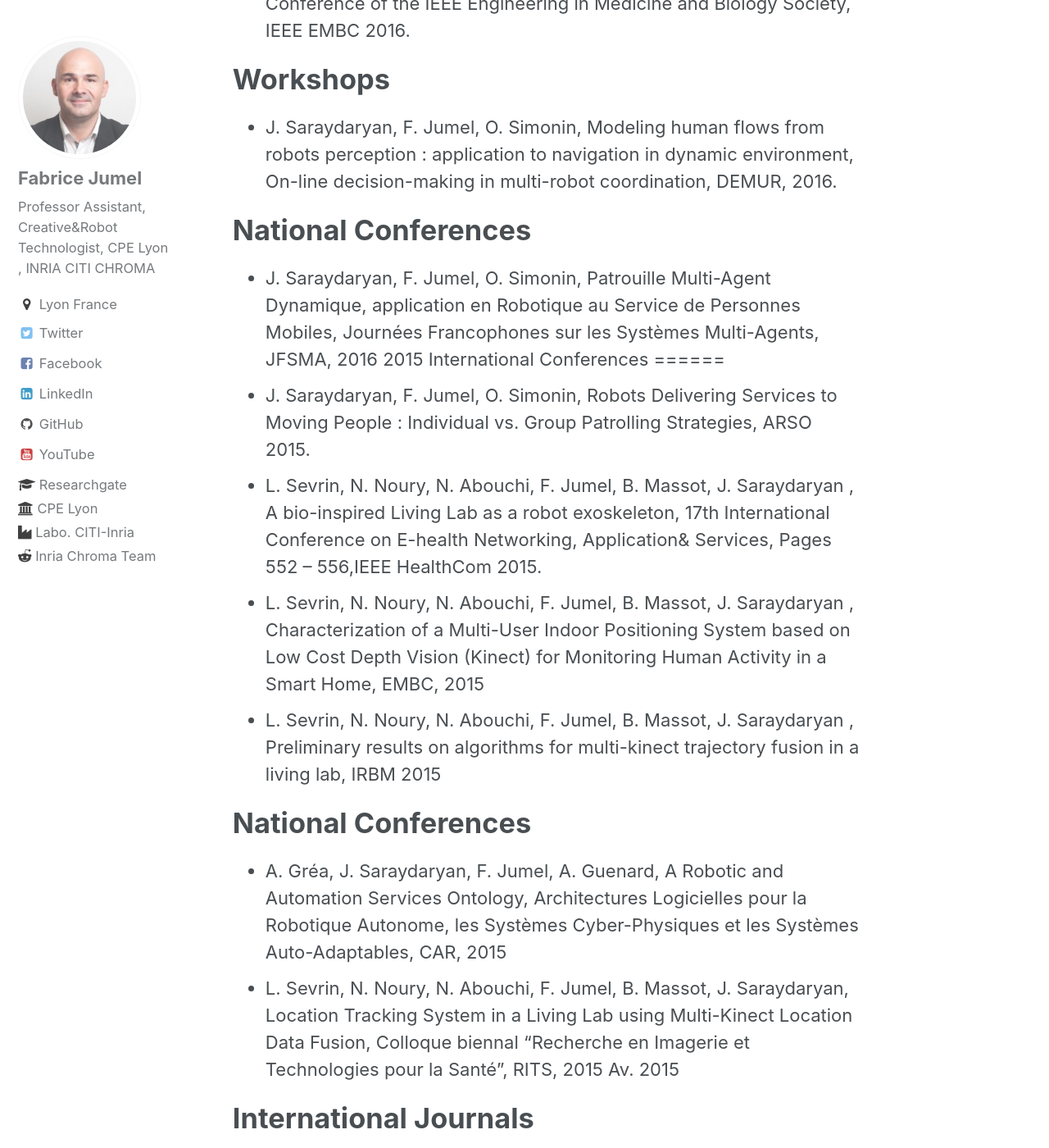
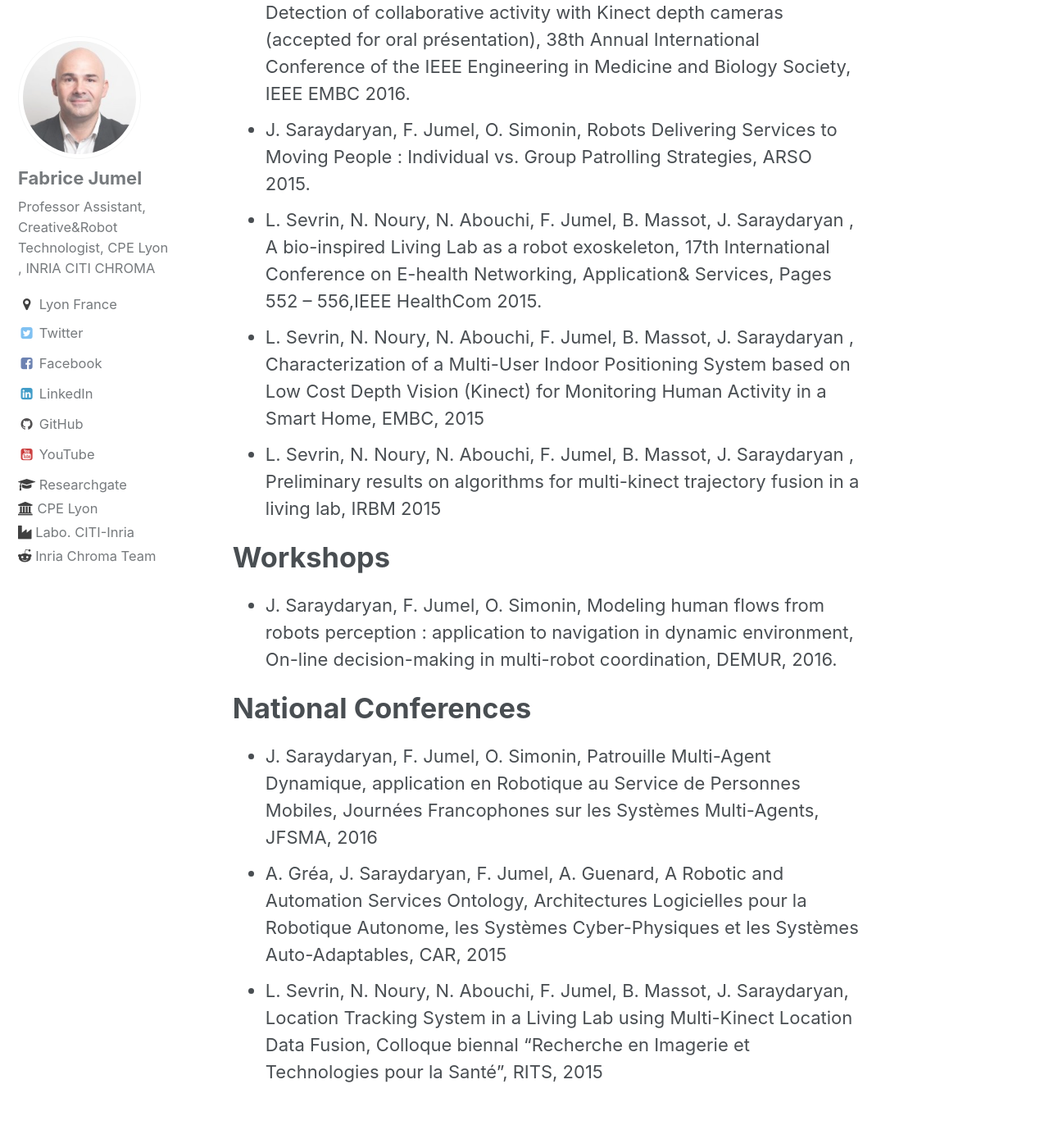
Before and after one commit to fabricejumel/fabricejumel.github.io, a Jekyll site: the page built from _pages/Publications.md, in a window 1280 px wide and 1400 px high, scrolled down 1252 px. Shown: the whole window at 82% size. Built offline with Jekyll 4.4.1, drawn with Linux system fonts in a browser that asks for light colours; part of the change alters nothing that is shown; some of the changed text lies outside the part shown.

Commit message:
Update Publications.md

```diff
--- a/_pages/Publications.md
+++ b/_pages/Publications.md
@@ -20,12 +20,18 @@ Fabrice Jumel, Définition et gestion d'une qualité de serivce pour les applica
 International Journals
 ======
 * Loïc Sevrin, N. Noury, N. Abouchi, F. Jumel, B. Massot, J. Saraydaryan, Preliminary results on algorithms for multi-kinect trajectory fusion in a living lab, IRBM, Volume 36, Issue 6, November 2015, Pages 361-366
+* J. Saraydaryan, Fabrice Jumel, Adrien Guenard, ASTRO: Architecture of Services Toward Robotic Objects, IJCSI 2014.
 
 International Conferences
 ======
 
 * L. Sevrin, N. Noury, N. Abouchi, F. Jumel, B. Massot, J. Saraydaryan, A Data Fusion System to Study Synchronization in    Social Activities, IEEE HealthCom 2016.
 * L. Sevrin, N. Noury, N. Abouchi, F. Jumel, B. Massot, J. Saraydaryan, Detection of collaborative activity with Kinect depth cameras (accepted for oral présentation), 38th Annual International Conference of the IEEE Engineering in Medicine and Biology Society, IEEE EMBC 2016.
+* J. Saraydaryan,  F. Jumel, O. Simonin, Robots Delivering Services to Moving People : Individual vs. Group Patrolling Strategies, ARSO 2015.
+* L. Sevrin, N. Noury, N. Abouchi, F. Jumel, B. Massot, J. Saraydaryan , A bio-inspired Living Lab as a robot exoskeleton, 17th International Conference on E-health Networking, Application& Services, Pages 552 – 556,IEEE HealthCom 2015.
+* L. Sevrin, N. Noury, N. Abouchi, F. Jumel, B. Massot, J. Saraydaryan , Characterization of a Multi-User Indoor Positioning System based on Low Cost Depth Vision (Kinect) for Monitoring Human Activity in a Smart Home, EMBC, 2015
+* L. Sevrin, N. Noury, N. Abouchi, F. Jumel, B. Massot, J. Saraydaryan , Preliminary results on algorithms for multi-kinect trajectory fusion in a living lab, IRBM 2015
+
 
 Workshops
 ======
@@ -34,26 +40,5 @@ Workshops
 National Conferences
 ======
 * J. Saraydaryan, F. Jumel, O. Simonin, Patrouille Multi-Agent Dynamique, application en Robotique au Service de Personnes Mobiles, Journées Francophones sur les Systèmes Multi-Agents, JFSMA, 2016
-2015
-International Conferences
-======
-* J. Saraydaryan,  F. Jumel, O. Simonin, Robots Delivering Services to Moving People : Individual vs. Group Patrolling Strategies, ARSO 2015.
-* L. Sevrin, N. Noury, N. Abouchi, F. Jumel, B. Massot, J. Saraydaryan , A bio-inspired Living Lab as a robot exoskeleton, 17th International Conference on E-health Networking, Application& Services, Pages 552 – 556,IEEE HealthCom 2015.
-* L. Sevrin, N. Noury, N. Abouchi, F. Jumel, B. Massot, J. Saraydaryan , Characterization of a Multi-User Indoor Positioning System based on Low Cost Depth Vision (Kinect) for Monitoring Human Activity in a Smart Home, EMBC, 2015
-* L. Sevrin, N. Noury, N. Abouchi, F. Jumel, B. Massot, J. Saraydaryan , Preliminary results on algorithms for multi-kinect trajectory fusion in a living lab, IRBM 2015
-
-National Conferences
-======
 * A. Gréa, J. Saraydaryan, F. Jumel, A. Guenard, A Robotic and Automation Services Ontology, Architectures Logicielles pour la Robotique Autonome, les Systèmes Cyber-Physiques et les Systèmes Auto-Adaptables, CAR, 2015
 * L. Sevrin, N. Noury, N. Abouchi, F. Jumel, B. Massot, J. Saraydaryan, Location Tracking System in a Living Lab using Multi-Kinect Location Data Fusion, Colloque biennal “Recherche en Imagerie et Technologies pour la Santé”, RITS, 2015
-Av. 2015
-
-International Journals
-======
-* J. Saraydaryan, Fabrice Jumel, Adrien Guenard, ASTRO: Architecture of Services Toward Robotic Objects, IJCSI 2014.
-
-Workshops
-======
-
-National Conferences
-======
```
